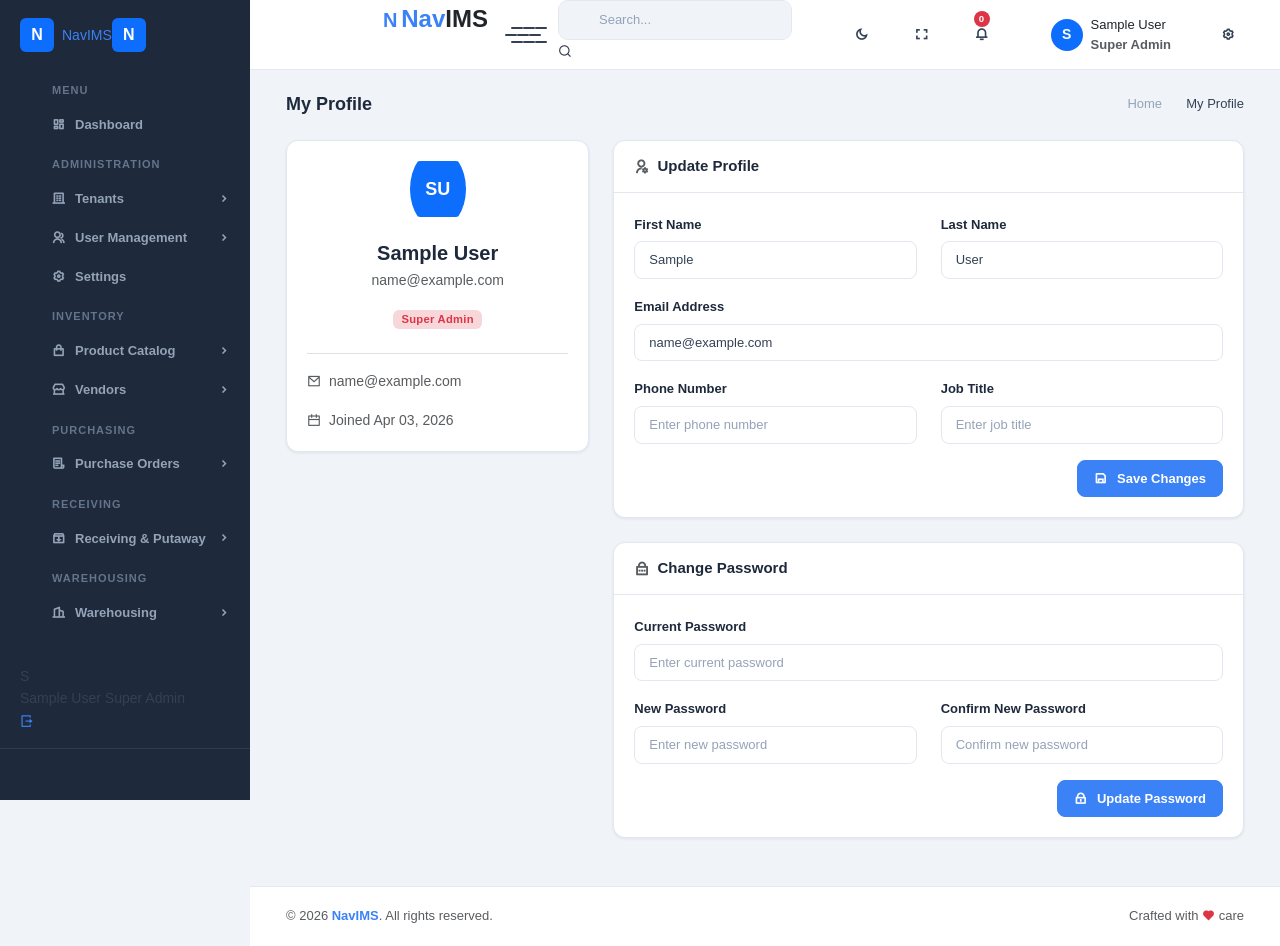
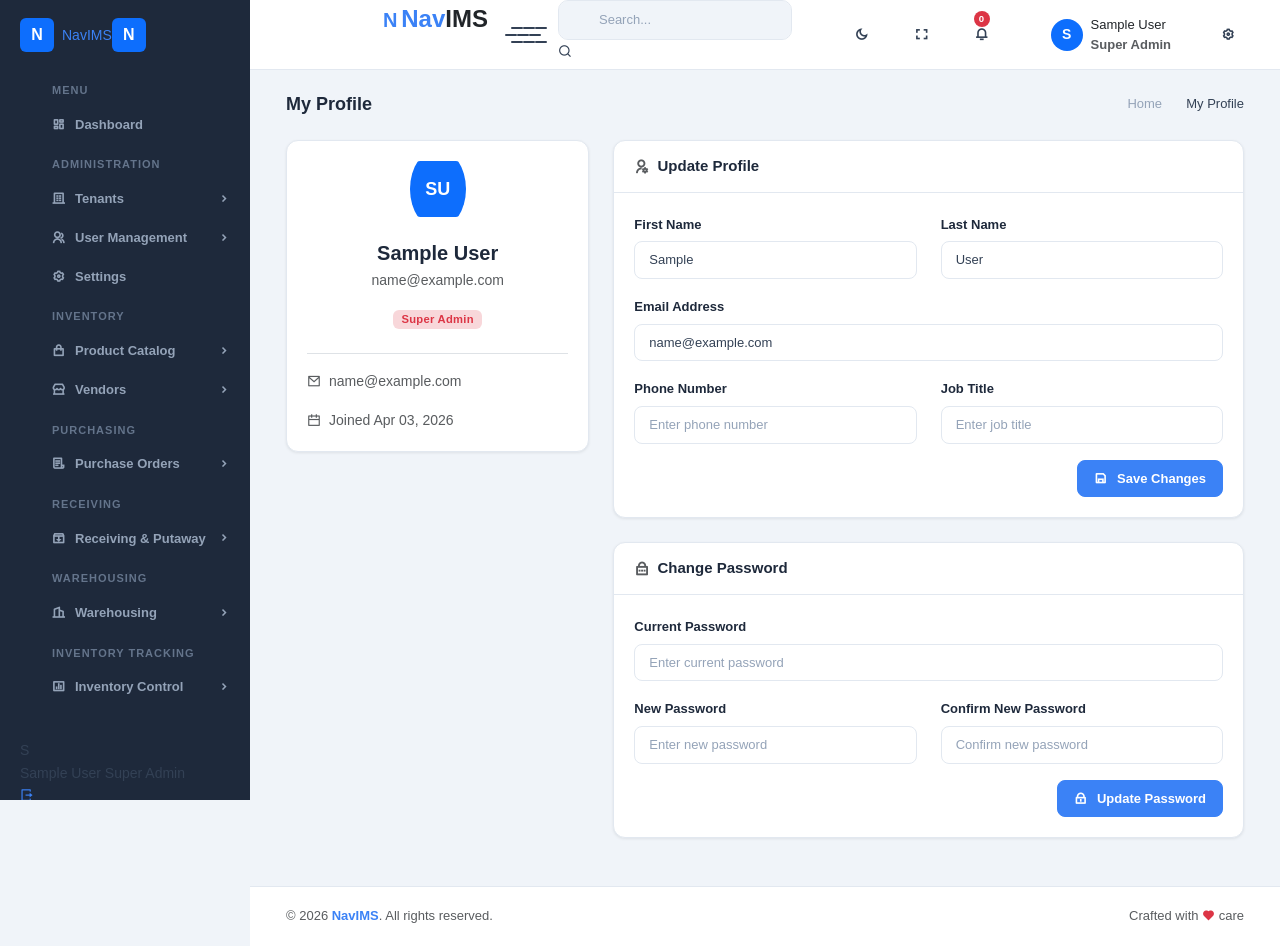
Before and after one commit to mnavaid925/NavIMS, a Django app: page /accounts/profile/ in a window 1280 px wide. Run offline with Django 4.2, Linux system fonts and the light colour scheme; the visitor is signed in with stand-in values (Sample User, id 1); some libraries are stand-ins or nearby versions.

Commit message:
Add Inventory Tracking section to sidebar navigation

```diff
--- a/templates/partials/sidebar.html
+++ b/templates/partials/sidebar.html
@@ -241,6 +241,49 @@
                 </ul>
             </li>
 
+            <!-- Inventory Tracking -->
+            <li class="menu-title"><span>Inventory Tracking</span></li>
+
+            <li class="nav-item has-submenu">
+                <a class="menu-link" href="javascript:void(0);" data-toggle="submenu">
+                    <i class="ri-bar-chart-box-line"></i>
+                    <span class="menu-text">Inventory Control</span>
+                    <i class="ri-arrow-right-s-line menu-arrow"></i>
+                </a>
+                <ul class="sub-menu">
+                    <li class="nav-item">
+                        <a class="menu-link" href="{% url 'inventory:stock_level_list' %}">
+                            <span class="menu-text">Stock Levels</span>
+                        </a>
+                    </li>
+                    <li class="nav-item">
+                        <a class="menu-link" href="{% url 'inventory:stock_adjustment_list' %}">
+                            <span class="menu-text">Stock Adjustments</span>
+                        </a>
+                    </li>
+                    <li class="nav-item">
+                        <a class="menu-link" href="{% url 'inventory:stock_status_list' %}">
+                            <span class="menu-text">Stock Status</span>
+                        </a>
+                    </li>
+                    <li class="nav-item">
+                        <a class="menu-link" href="{% url 'inventory:stock_status_transition_list' %}">
+                            <span class="menu-text">Status Transitions</span>
+                        </a>
+                    </li>
+                    <li class="nav-item">
+                        <a class="menu-link" href="{% url 'inventory:valuation_dashboard' %}">
+                            <span class="menu-text">Inventory Valuation</span>
+                        </a>
+                    </li>
+                    <li class="nav-item">
+                        <a class="menu-link" href="{% url 'inventory:reservation_list' %}">
+                            <span class="menu-text">Reservations</span>
+                        </a>
+                    </li>
+                </ul>
+            </li>
+
         </ul>
     </div>
 
```
